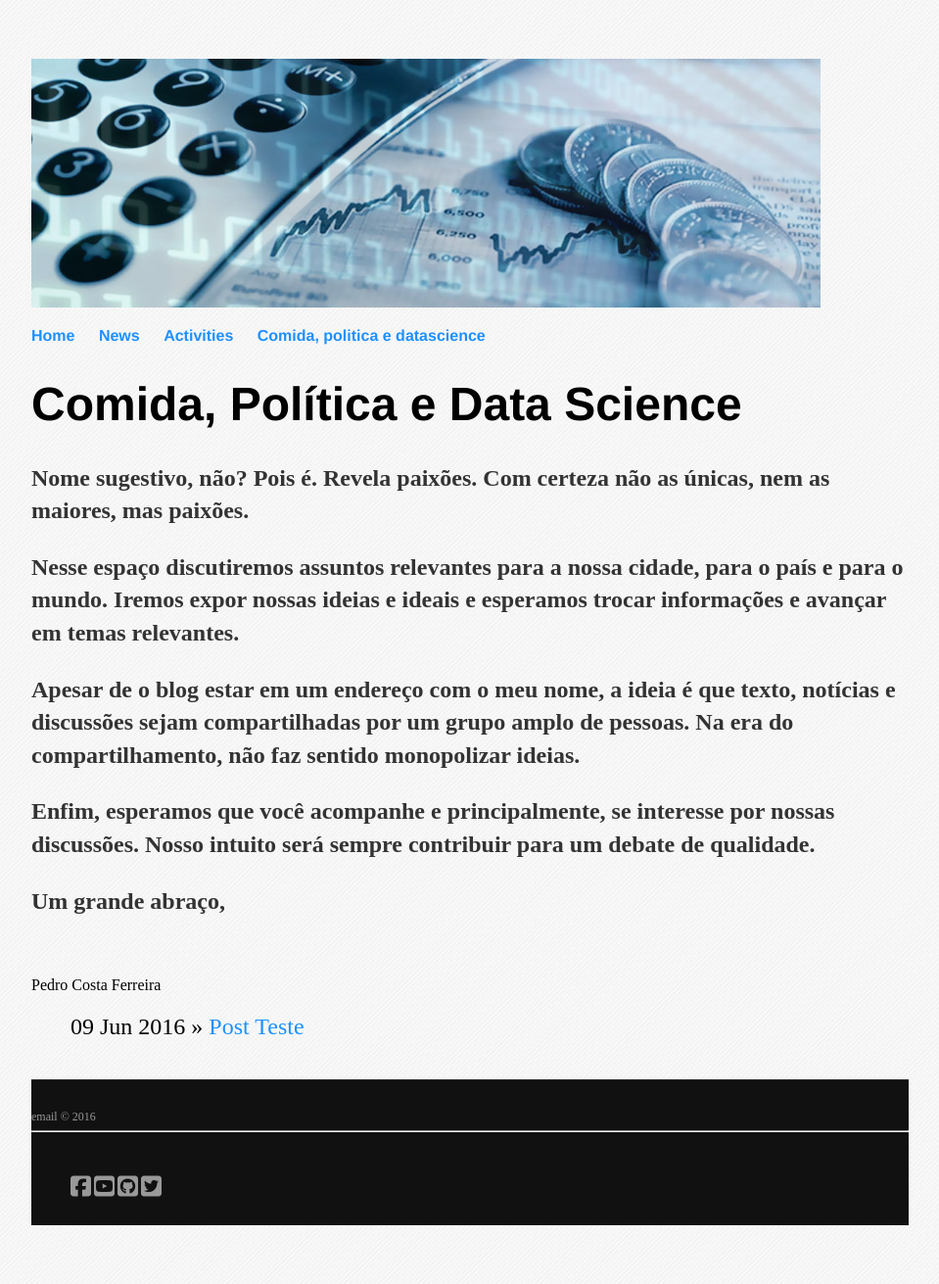
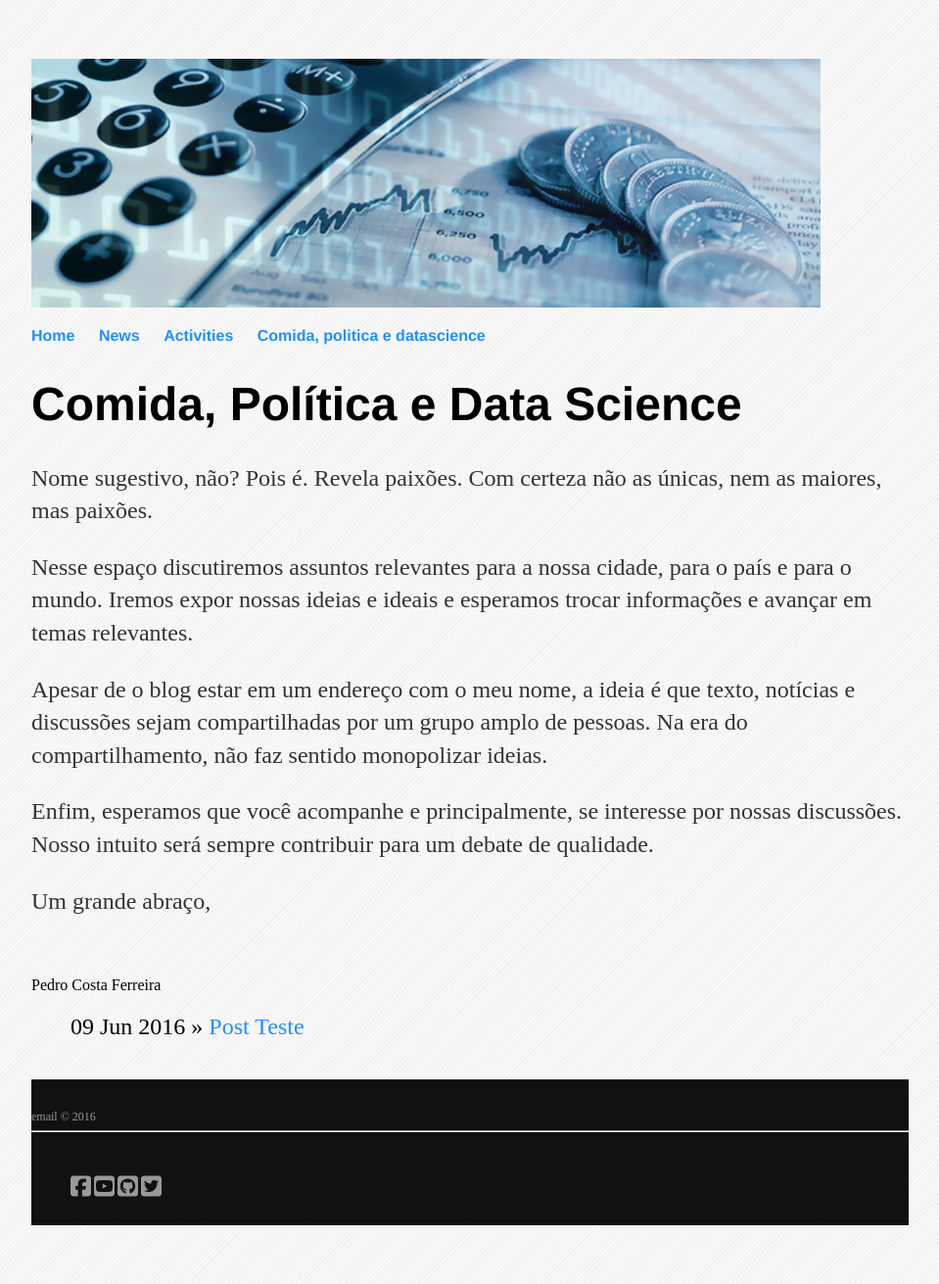
Before and after one commit to pedrocostaferreira/pedrocostaferreira.github.io, a Jekyll site: the page built from blog/index.html, in a window 1280 px wide. Shown: the whole page at 98% size, without its empty margins (160-1119 px from the left). Built offline with Jekyll 4.4.1, drawn with Linux system fonts in a browser that asks for light colours; nearby versions of some CDN libraries; library files that are not in the unit come from our copies.

```diff
--- a/blog/index.html
+++ b/blog/index.html
@@ -3,14 +3,14 @@ layout: default
 title: Comida, Política e Data Science
 ---
 	<h1>{{ page.title }}</h1>
-<h4><p>Nome sugestivo, não? Pois é. Revela paixões. Com certeza não as únicas, nem as maiores, mas paixões.</p>
+<h7><p>Nome sugestivo, não? Pois é. Revela paixões. Com certeza não as únicas, nem as maiores, mas paixões.</p>
    <p> Nesse espaço discutiremos assuntos relevantes para a nossa cidade, para o país e para o mundo. Iremos expor
     nossas ideias e ideais e esperamos trocar informações e avançar em temas relevantes. </p>
 
 <p>Apesar de o blog estar em um endereço com o meu nome, a ideia é que texto, notícias e discussões sejam compartilhadas
 por um grupo amplo de pessoas. Na era do compartilhamento, não faz sentido monopolizar ideias.</p>
 <p>Enfim, esperamos que você acompanhe e principalmente, se interesse por nossas discussões. Nosso intuito será sempre contribuir para um debate de qualidade.</p>
-<p>Um grande abraço,</p></h4>
+<p>Um grande abraço,</p></h7>
 <br><br>Pedro Costa Ferreira
 
 
```
